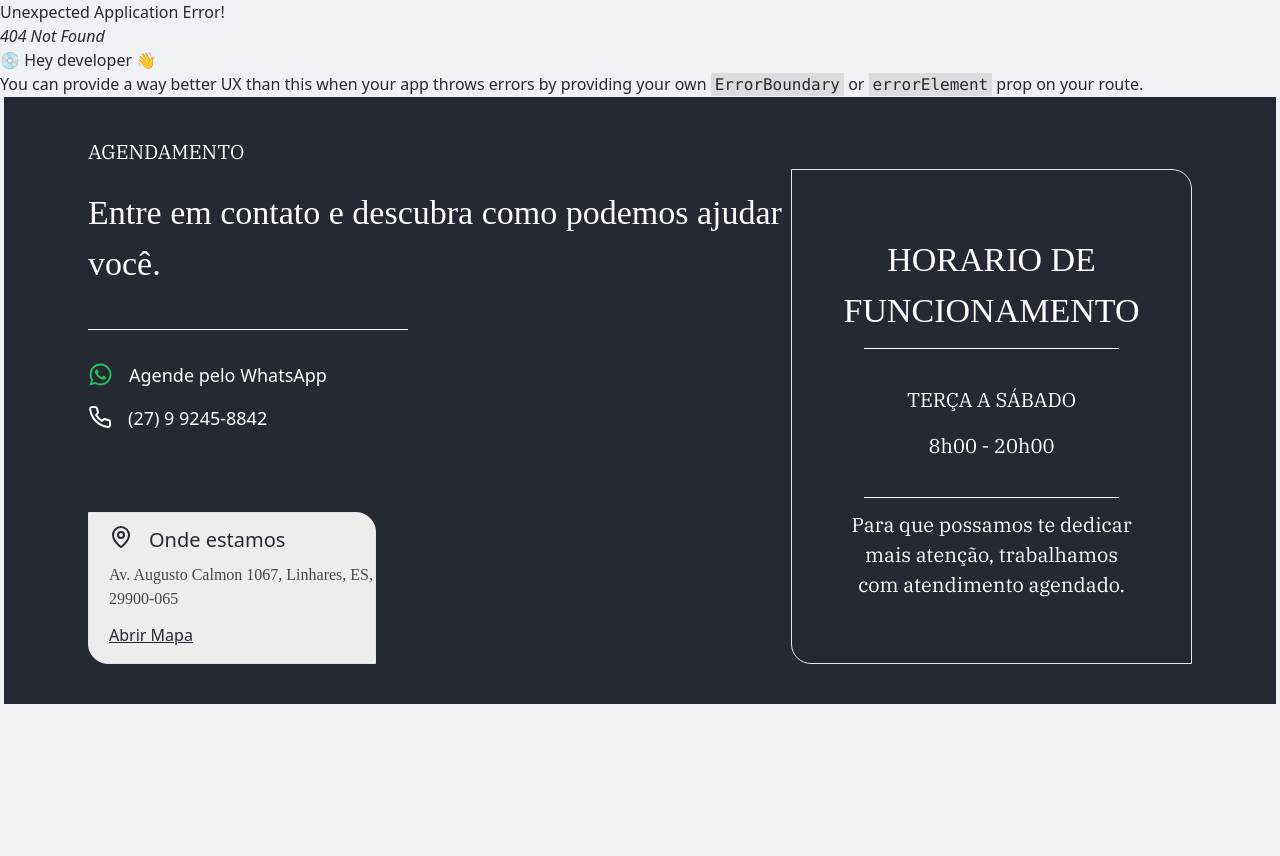
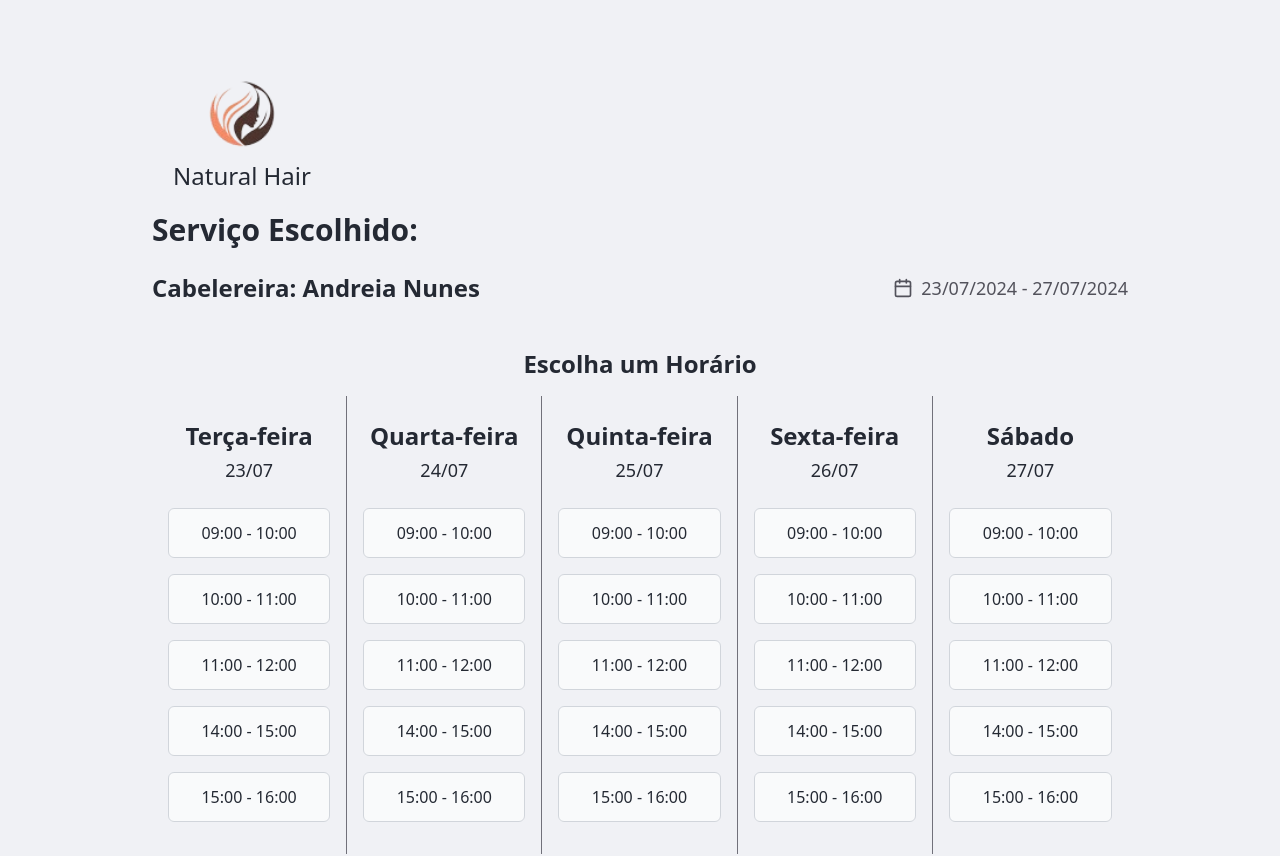
Before and after one commit to Lipao12/natural_hair, a React (Vite) app: page /schedule/1/1 in a window 1280 px wide. Before the commit this address had no page. Shown: the top 856 px of the page. Before the commit the page ends 800 px from the top, so only its background shows below. Built offline with nearby package versions, Linux system fonts and the light colour scheme.

Commit message:
fix: passar serviço para schedule page

```diff
--- a/src/App.tsx
+++ b/src/App.tsx
@@ -26,7 +26,7 @@ const router = createBrowserRouter([
     element: <SelectService />,
   },
   {
-    path: "/schedule/:hairdresserId",
+    path: "/schedule/:hairdresserId/:serviceId",
     element: <Schedule />,
   },
 ]);
--- a/src/pages/landing/services-page.tsx
+++ b/src/pages/landing/services-page.tsx
@@ -2,17 +2,9 @@ import { motion } from "framer-motion";
 import { useState } from "react";
 import { useNavigate } from "react-router-dom";
 import { services } from "../../assets/products";
+import { Service } from "../../types/types";
 import { CardServices } from "../../ui/components/card-services";
 import { ChooseHairDresserModal } from "../../ui/components/modal/modal-choose-hairdresser";
-
-interface Service {
-  id: string;
-  name: string;
-  description: string;
-  time: number;
-  price: number;
-  qnt: number;
-}
 
 interface ServicesPageProps {
   setSelectedPage: (page: string) => void;
@@ -22,6 +14,11 @@ export const ServicesPage = ({ setSelectedPage }: ServicesPageProps) => {
   const navigate = useNavigate();
   const [selectedService, setSelectedService] = useState<Service | undefined>();
   const [isOpenModal, setIsOpenModal] = useState(false);
+
+  const openModal = (service: Service) => {
+    setIsOpenModal(true);
+    setSelectedService(service);
+  };
 
   const closeModal = () => {
     setIsOpenModal(false);
@@ -77,7 +74,9 @@ export const ServicesPage = ({ setSelectedPage }: ServicesPageProps) => {
                   name={service.name}
                   description={service.description}
                   imageUrl="https://placehold.co/150x150?text=Foto+do+serviço"
-                  callBack={handleServiceClick} //openModal
+                  callBack={() => {
+                    openModal(service);
+                  }} //handleServiceClick} //openModal
                 />
               );
             })}
--- a/src/pages/schedule/schedule.tsx
+++ b/src/pages/schedule/schedule.tsx
@@ -6,6 +6,8 @@ import { DayPicker } from "react-day-picker";
 import "react-day-picker/dist/style.css";
 import { useParams } from "react-router-dom";
 import { hairdressers } from "../../assets/hairdressers";
+import { services } from "../../assets/products";
+import { Hairdresser, Service } from "../../types/types";
 import { LogoComponent } from "../../ui/components/logo";
 import { ConfirmModal } from "../../ui/components/modal/modal-confirm-choice";
 
@@ -73,13 +75,10 @@ const schedule: DaySchedule[] = [
 ];
 
 export const Schedule = () => {
-  const { hairdresserId } = useParams();
-  console.log(hairdresserId);
-  const [hairdresser, setHairdresser] = useState<{
-    id: string;
-    name: string;
-    image: string;
-  }>();
+  const { hairdresserId, serviceId } = useParams();
+  console.log(hairdresserId, serviceId);
+  const [hairdresser, setHairdresser] = useState<Hairdresser>();
+  const [service, setService] = useState<Service>();
   const [eventStartEndDate, setEventStartEndDate] = useState<
     { from: Date; to: Date } | undefined
   >();
@@ -101,6 +100,12 @@ export const Schedule = () => {
     console.log(hd);
     setHairdresser(hd);
   }, [hairdresserId]);
+
+  useEffect(() => {
+    const sv = services.filter((serv) => serv.id === serviceId)[0];
+    console.log(sv);
+    setService(sv);
+  }, [serviceId]);
 
   useEffect(() => {
     const today = new Date();
@@ -177,7 +182,7 @@ export const Schedule = () => {
         <LogoComponent textLeft={false} />
         <div className="">
           <h1 className="text-3xl font-bold text-left mb-6">
-            Serviço Escolhido: Corte de Cabelo
+            Serviço Escolhido: {service?.name}
           </h1>
           <div className="flex justify-between">
             <h2 className="text-2xl font-semibold">
@@ -292,7 +297,8 @@ export const Schedule = () => {
           <ConfirmModal
             callBack={closeModal}
             informations={{
-              hairdresser: "Profissional 1",
+              service: service,
+              hairdresser: hairdresser,
               dateTime: selectedDateAndTime,
             }}
           />
--- /dev/null
+++ b/src/types/types.tsx
@@ -0,0 +1,14 @@
+export interface Service {
+  id: string;
+  name: string;
+  description: string;
+  time: number;
+  price: number;
+  qnt: number;
+}
+
+export interface Hairdresser {
+  id: string;
+  name: string;
+  image: string;
+}
--- a/src/ui/components/modal/modal-choose-hairdresser.tsx
+++ b/src/ui/components/modal/modal-choose-hairdresser.tsx
@@ -2,19 +2,11 @@ import { X } from "lucide-react";
 import { useEffect, useState } from "react";
 import { useNavigate } from "react-router-dom";
 import { hairdressers } from "../../../assets/hairdressers";
+import { Service } from "../../../types/types";
 import { CardChooseHairDresser } from "../card-chosse-hairdresser";
 
 interface ChooseHairDresserModalProps {
-  service:
-    | {
-        id: string;
-        name: string;
-        description: string;
-        time: number;
-        price: number;
-        qnt: number;
-      }
-    | undefined;
+  service: Service | undefined;
   callBack: () => void;
 }
 
@@ -26,8 +18,11 @@ export const ChooseHairDresserModal = ({
   const [showModal, setShowModal] = useState(true);
   const [animateModal, setAnimateModal] = useState(false);
 
-  const handleNavigation = (hairdresser_id: string) => {
-    navigate(`/schedule/${hairdresser_id}`);
+  const handleNavigation = (
+    hairdresser_id: string,
+    service_id: string | undefined
+  ) => {
+    navigate(`/schedule/${hairdresser_id}/${service_id}`);
   };
 
   useEffect(() => {
@@ -39,7 +34,7 @@ export const ChooseHairDresserModal = ({
     setTimeout(() => {
       setShowModal(false);
       callBack();
-    }, 300);
+    }, 200);
   };
 
   return (
@@ -75,7 +70,7 @@ export const ChooseHairDresserModal = ({
                   <div
                     key={hairdresser.id}
                     onClick={() => {
-                      handleNavigation(hairdresser.id);
+                      handleNavigation(hairdresser.id, service?.id);
                     }}
                   >
                     <CardChooseHairDresser
--- a/src/ui/components/modal/modal-confirm-choice.tsx
+++ b/src/ui/components/modal/modal-confirm-choice.tsx
@@ -21,7 +21,7 @@ export const ConfirmModal = ({ callBack, informations }: ConfirmModalProps) => {
     setTimeout(() => {
       setShowModal(false);
       callBack();
-    }, 300);
+    }, 200);
   };
 
   const capitalize = (str: string) => {
@@ -30,6 +30,9 @@ export const ConfirmModal = ({ callBack, informations }: ConfirmModalProps) => {
     }
     return str.charAt(0).toUpperCase() + str.substr(1);
   };
+
+  console.log(informations);
+
   return (
     <div>
       <div
@@ -54,12 +57,14 @@ export const ConfirmModal = ({ callBack, informations }: ConfirmModalProps) => {
             </div>
             <div className="bg-zinc-800 rounded-xl px-4 py-2 space-y-1 mx-4">
               <p className="text-zinc-500 text-[14px]">Serviço escolhido</p>
-              <p className="ml-2 text-zinc-400 text-[20px]">Corte de Cabelo</p>
+              <p className="ml-2 text-zinc-400 text-[20px]">
+                {informations.service?.name}
+              </p>
             </div>
             <div className="bg-zinc-800 rounded-xl px-4 py-2 space-y-1 mx-4">
               <p className="text-zinc-500 text-[14px]">Profissional</p>
               <p className="ml-2 text-zinc-400 text-[20px]">
-                {informations.hairdresser}
+                {informations.hairdresser?.name}
               </p>
             </div>
             <div className="bg-zinc-800 rounded-xl px-4 py-2 space-y-1 mx-4">
```
